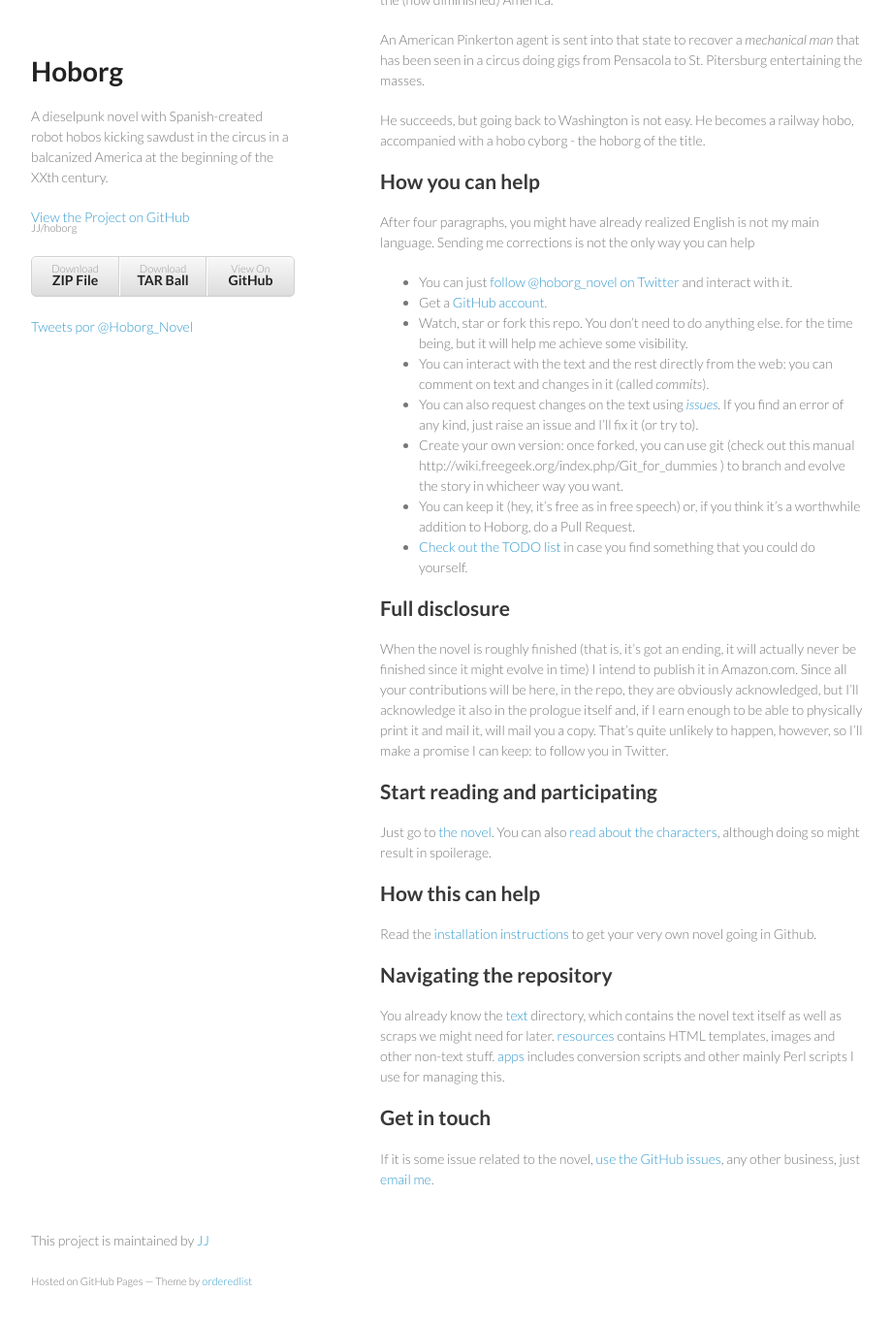
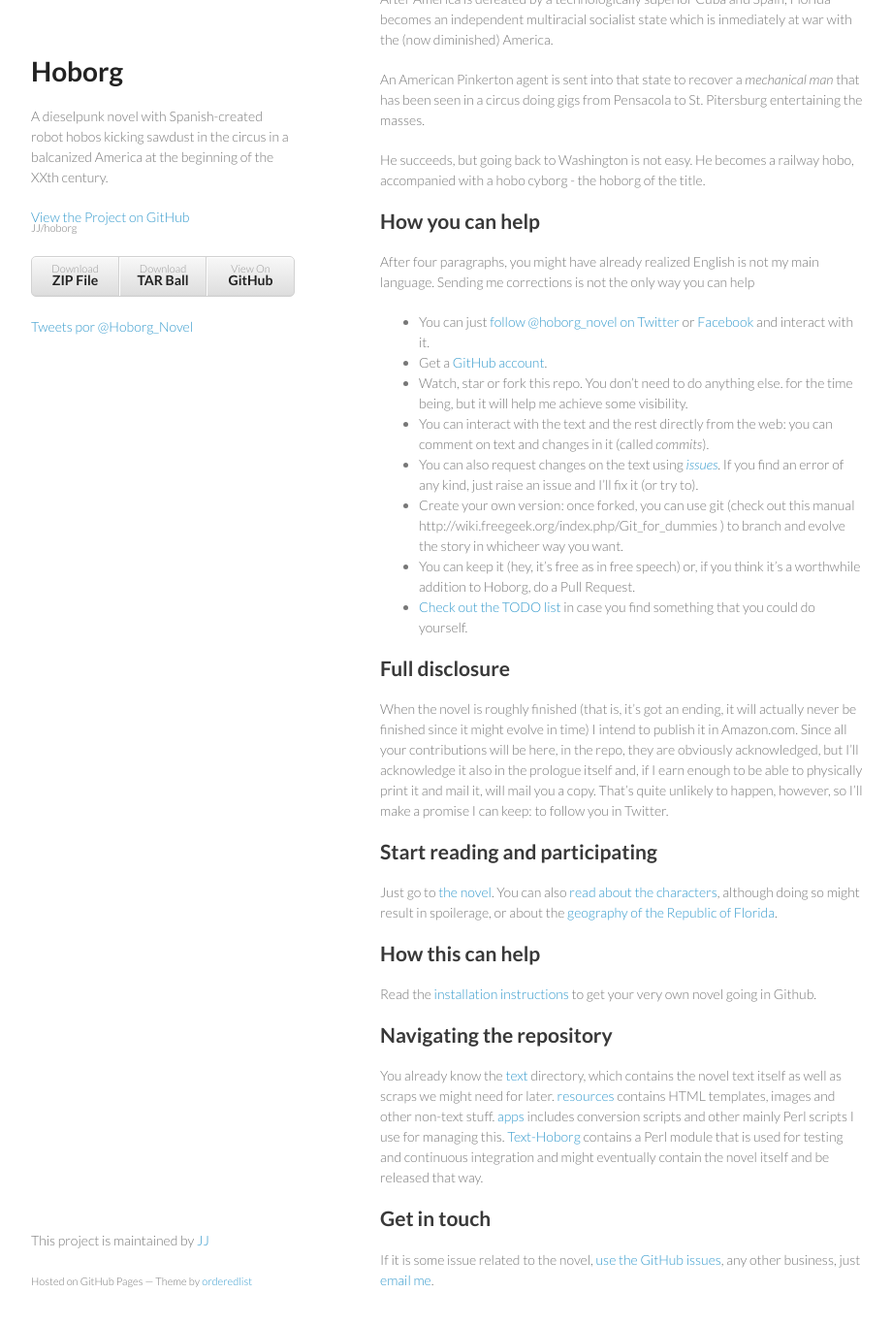
Before and after one commit to JJ/hoborg, a Jekyll site: the page built from index.md, in a window 1280 px wide and 1400 px high, scrolled down 396 px. Shown: the top 1366 px of the window at 97% size, without its empty margins (178-1098 px from the left). Built offline with Jekyll 4.4.1, drawn with Linux system fonts in a browser that asks for light colours; comment, search, counter and statistics services are not loaded; some of the changed text lies outside the part shown.

Commit message:
Sync README.md from master to gh-pages

```diff
--- a/index.md
+++ b/index.md
@@ -6,6 +6,8 @@
 
 A dieselpunk novel with Spanish-created robot hobos in a balcanized
 America at the beginning of the XX century.
+
+The novel is completed and [available in Amazon.com for a dollar](https://www.amazon.com/dp/B00ED084BK/ref=as_li_ss_til?tag=perltutobyjjmere&camp=0&creative=0&linkCode=as4&creativeASIN=B00ED084BK&adid=1HG3N2ZNW9C40MFDC9WP&)
 
 Build status
 ---------------
@@ -34,7 +36,9 @@
 After four paragraphs, you might have already realized English is not my
 main language. Sending me corrections  is not the only way you can help
 
-* You can just [follow @hoborg_novel on Twitter](http://twitter.com/hoborg_novel) and interact with it.
+* You can just
+  [follow @hoborg_novel on Twitter](http://twitter.com/hoborg_novel)
+  or [Facebook](https://www.facebook.com/ManuelTheMagnificent) and interact with it.
 * Get a [GitHub account](http://github.com).
 * Watch, star or fork this repo. You don't need to do anything else.
    for the time being, but it will help me achieve some visibility.
@@ -66,7 +70,7 @@
 Start reading and participating
 ---------------------------------------
 
-Just go to [the novel](text/text). You can also [read about the characters](text/characters), although doing so might result in spoilerage.
+Just go to [the novel](text/text). You can also [read about the characters](text/characters), although doing so might result in spoilerage, or about the [geography of the Republic of Florida](text/geography).
 
 How this can help
 -----------------------
@@ -81,7 +85,9 @@
 later. [resources](resources/README) contains HTML templates,
 images and other non-text stuff. [apps](apps/README) includes
 conversion scripts and other mainly Perl scripts I use for managing
-this.
+this. [Text-Hoborg](Text-Hoborg/README) contains a Perl module that is
+used for testing and continuous integration and might eventually
+contain the novel itself and be released that way.
 
 Get in touch
 ---------------
```
